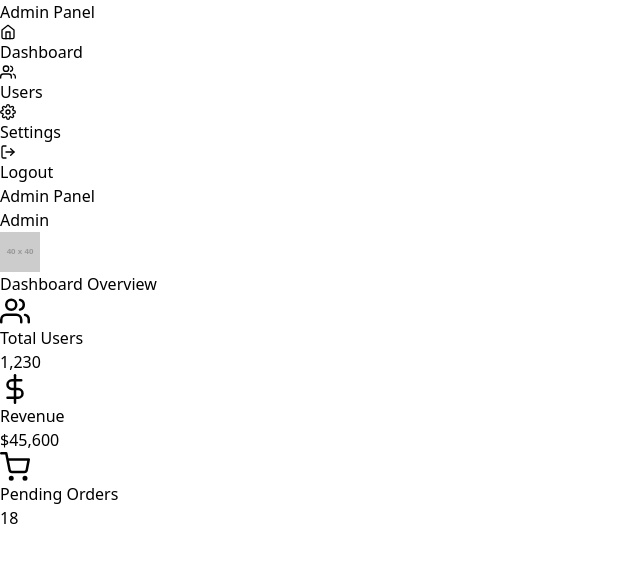
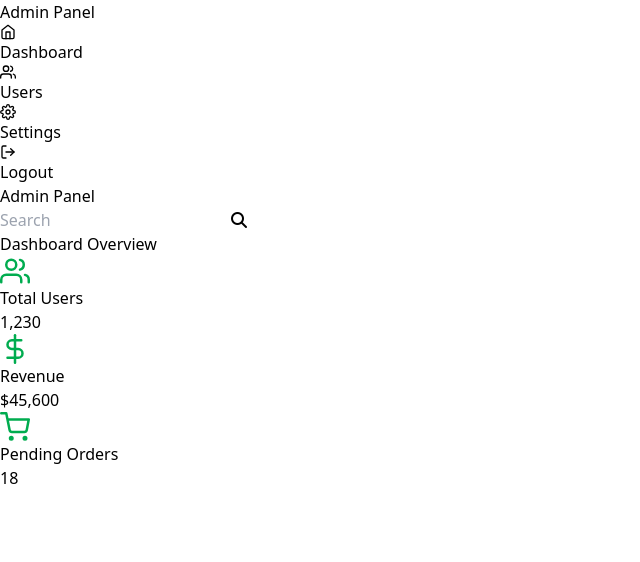
Before and after one commit to boonboww/parkinglots, a React (Vite) app: page /admin/dashboard in a window 1280 px wide. Shown: the top 562 px of the page, without its empty margins (0-640 px from the left). Built offline with nearby package versions, Linux system fonts and the light colour scheme; no server answers.

Commit message:
update admin page

```diff
--- a/src/pages/admin_home/dashboard.jsx
+++ b/src/pages/admin_home/dashboard.jsx
@@ -3,28 +3,37 @@ import { FiUsers, FiDollarSign, FiShoppingCart } from "react-icons/fi";
 
 function Dashboard() {
   return (
-    <div className="bg-white p-6 rounded-lg shadow-md">
+    <div className="bg-white p-6 rounded-3xl shadow-md">
       <h3 className="text-lg font-bold mb-4">Dashboard Overview</h3>
-      <div className="grid grid-cols-3 gap-4">
-        <div className="p-4 bg-blue-500 text-white rounded-lg shadow flex items-center gap-4">
-          <FiUsers size={30} />
+      <div className="grid grid-cols-3 gap-4 ">
+        <div className="p-4 border-r border-gray-400 text-black  flex justify-center items-center gap-4">
+          <div className="p-6 bg-[#D3FFE7] rounded-full">
+          <FiUsers size={30} color="#00AC4F" />
+          </div>
+
           <div>
-            <h4 className="text-xl font-semibold">Total Users</h4>
-            <p className="text-2xl">1,230</p>
+            <h4 className="text-sm text-[#ACACAC] font-semibold">Total Users</h4>
+            <p className="text-3xl font-semibold">1,230</p>
           </div>
         </div>
-        <div className="p-4 bg-green-500 text-white rounded-lg shadow flex items-center gap-4">
-          <FiDollarSign size={30} />
+        <div className="p-4  text-black rounded-lg  flex justify-center items-center gap-4">
+          <div className="p-6 bg-[#D3FFE7] rounded-full">
+          <FiDollarSign size={30}  color="#00AC4F"/>
+          </div>
+
           <div>
-            <h4 className="text-xl font-semibold">Revenue</h4>
-            <p className="text-2xl">$45,600</p>
+            <h4 className="text-sm text-[#ACACAC] font-semibold">Revenue</h4>
+            <p className="text-3xl font-semibold">$45,600</p>
           </div>
         </div>
-        <div className="p-4 bg-red-500 text-white rounded-lg shadow flex items-center gap-4">
-          <FiShoppingCart size={30} />
+        <div className="p-4 border-l border-gray-400 text-black   flex justify-center items-center gap-4">
+          <div className="p-6 bg-[#D3FFE7] rounded-full">
+          <FiShoppingCart size={30}  color="#00AC4F"/>
+          </div>
+
           <div>
-            <h4 className="text-xl font-semibold">Pending Orders</h4>
-            <p className="text-2xl">18</p>
+            <h4 className="text-sm text-[#ACACAC] font-semibold">Pending Orders</h4>
+            <p className="text-3xl font-semibold">18</p>
           </div>
         </div>
       </div>
--- a/src/pages/admin_home/index_admin.jsx
+++ b/src/pages/admin_home/index_admin.jsx
@@ -10,6 +10,7 @@ const Index_admin = () => {
         <Main_admin />
       </div>
 
+
   );
 };
 
--- a/src/pages/admin_home/main_admin.jsx
+++ b/src/pages/admin_home/main_admin.jsx
@@ -6,22 +6,19 @@ import Settings from "./setting";
 
 function Main_admin() {
   return (
-    <div className="flex-1 flex flex-col">
+    <div className="bg-[#F9FBFF] flex-1 flex flex-col px-16">
       {/* Header */}
-      <header className="bg-white p-4 shadow-md flex justify-between items-center">
-        <h2 className="text-xl font-semibold">Admin Panel</h2>
-        <div className="flex items-center gap-4">
-          <span className="text-gray-700">Admin</span>
-          <img
-            src="https://via.placeholder.com/40"
-            alt="Profile"
-            className="w-10 h-10 rounded-full border"
-          />
+      <header className="pt-12  flex justify-between items-center">
+        <h2 className="text-2xl font-semibold">Admin Panel</h2>
+        <div className="relative">
+        <input type="text" placeholder="Search" className=" border pl-10 py-2 rounded-xl shadow-[0px 10px 60px 0px rgba(226, 236, 249, 0.50)]" />
+        <i class="fa-solid fa-magnifying-glass text-[#7E7E7E] absolute top-[50%] translate-y-[-50%] left-2"></i>
         </div>
+
       </header>
 
       {/* Content Area */}
-      <main className="flex-1 p-6">
+      <main className="flex-1 mt-6">
         <Routes>
           <Route path="dashboard" element={<Dashboard />} />
           <Route path="useradmin" element={<User_admin />} />
--- a/src/pages/admin_home/navbar_admin.jsx
+++ b/src/pages/admin_home/navbar_admin.jsx
@@ -28,8 +28,8 @@ function Navbar_admin() {
   };
 
   return (
-    <div className="w-64 bg-gray-800 text-white p-5 flex flex-col">
-      <h1 className="text-2xl font-bold mb-6">Admin Panel</h1>
+    <div className="w-64 bg-white text-black p-5 flex flex-col ">
+      <h1 className="text-2xl font-bold mb-6 text-center">Admin Panel</h1>
       <nav className="flex-1">
         <ul>
           <li className="flex items-center gap-3 p-3 hover:bg-gray-700 rounded cursor-pointer">
```
